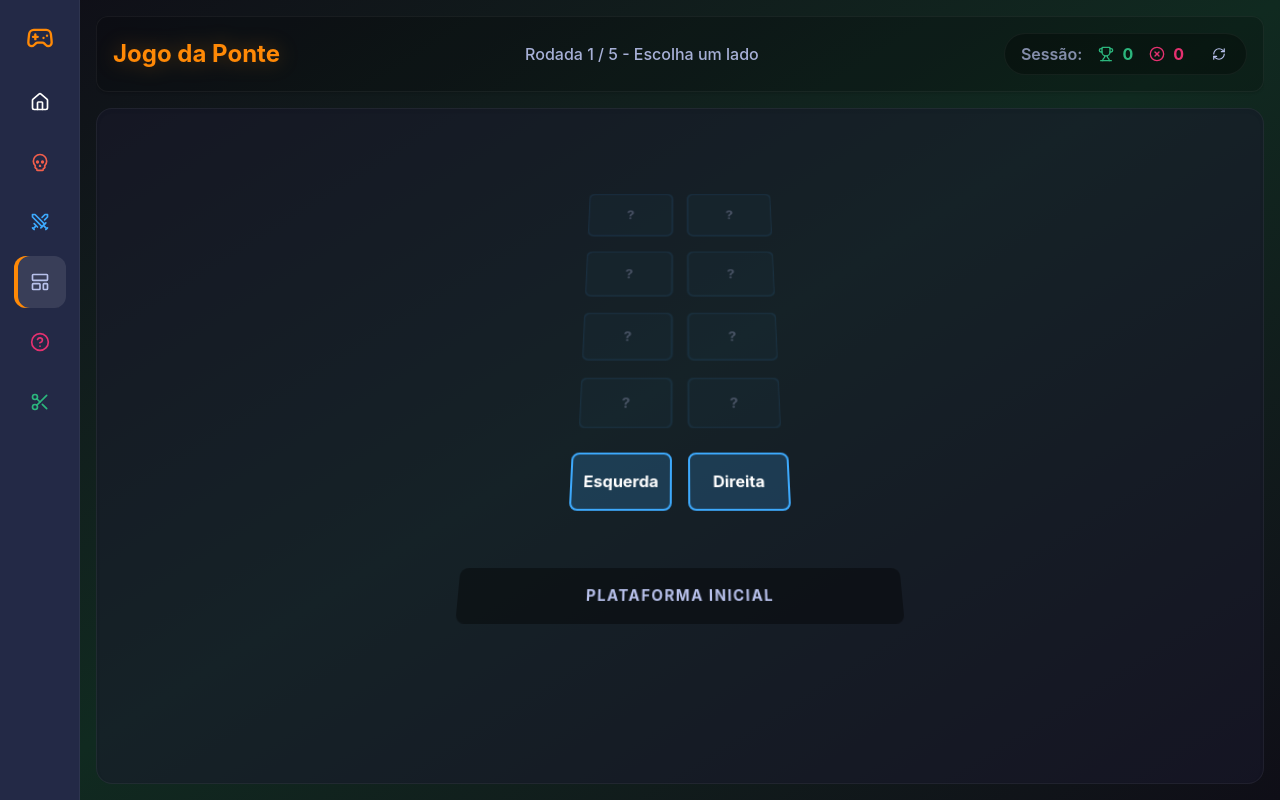
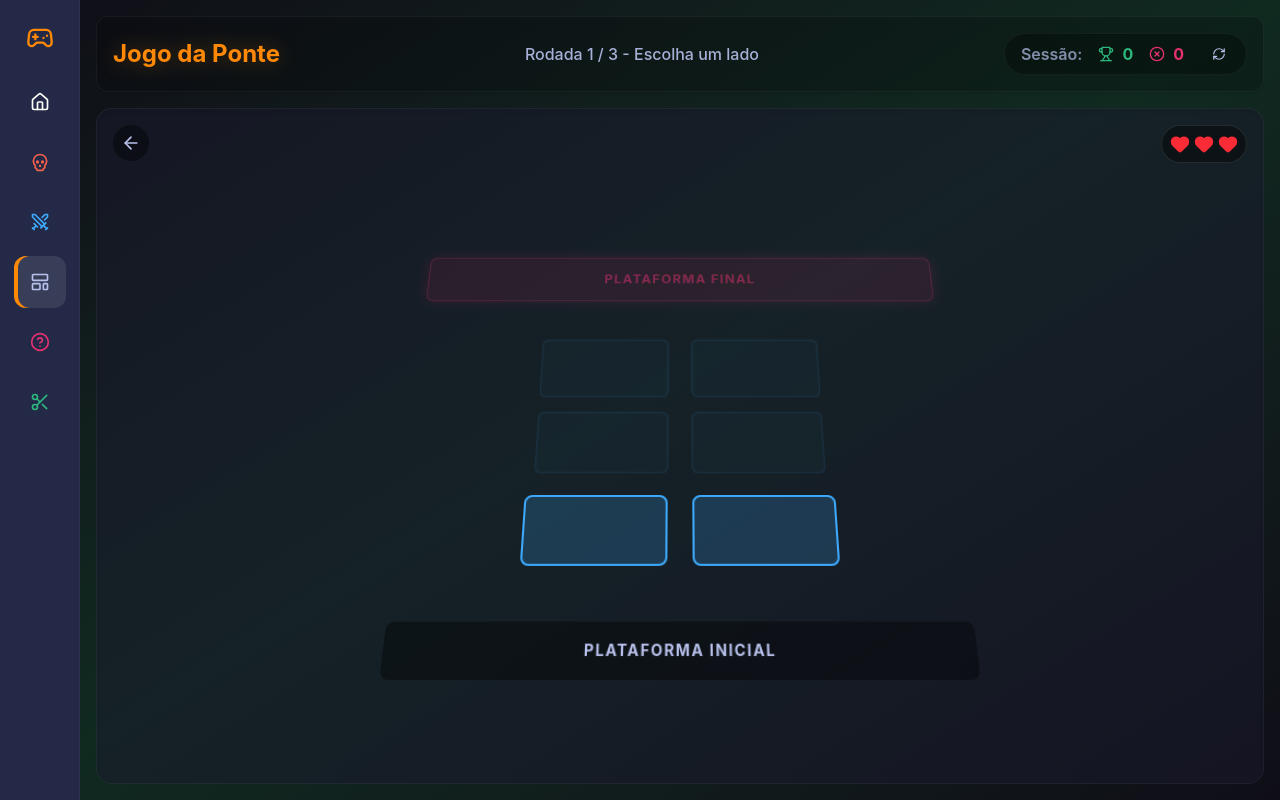
Before and after one commit to vitoriapguimaraes/arcadeHub, a React (Vite) app: page /bridge in a window 1280 px wide. Both pictures are taken after a click on the button "Começar Desafio". Built offline with nearby package versions, Linux system fonts and the light colour scheme.

Commit message:
refactor/ bridge visual

```diff
--- a/src/games/Bridge/index.jsx
+++ b/src/games/Bridge/index.jsx
@@ -1,23 +1,51 @@
-import { useState } from "react";
-import { Play, RefreshCw, Footprints, Skull } from "lucide-react";
+import { useState, useRef, useEffect } from "react";
+import {
+  Play,
+  RefreshCw,
+  Footprints,
+  Skull,
+  ArrowLeft,
+  Trophy,
+  Heart,
+} from "lucide-react";
 import GameHeader from "../../components/GameHeader";
 
 const Bridge = () => {
   const [gameState, setGameState] = useState("start"); // start, playing, won, lost
   const [round, setRound] = useState(1);
   const [history, setHistory] = useState([]); // Array of 'left' or 'right' for visual path
-  const [difficulty, setDifficulty] = useState(5); // 5 (Easy), 10 (Medium), 18 (Hard)
+  const [difficulty, setDifficulty] = useState(3); // 3, 5, 10, 15
   const [score, setScore] = useState({ wins: 0, losses: 0 }); // Session Score
+
+  // New State for Life System
+  const [lives, setLives] = useState(3);
+  const [secretPath, setSecretPath] = useState([]); // Array of correct sides ['left', 'right', ...]
+
+  const activeRowRef = useRef(null);
+
+  const generatePath = (length) => {
+    return Array.from({ length }, () =>
+      Math.random() >= 0.5 ? "right" : "left"
+    );
+  };
 
   const startGame = () => {
     setGameState("playing");
     setRound(1);
     setHistory([]);
+    setLives(3);
+    setSecretPath(generatePath(difficulty));
+  };
+
+  const quitGame = () => {
+    setGameState("start");
+    setRound(1);
+    setHistory([]);
   };
 
   const handleChoice = (side) => {
-    // 50% chance of survival
-    const isSafe = Math.random() >= 0.5;
+    const correctSide = secretPath[round - 1];
+    const isSafe = side === correctSide;
 
     const newHistory = [...history, { side, safe: isSafe }];
     setHistory(newHistory);
@@ -30,8 +58,21 @@ const Bridge = () => {
         setRound(round + 1);
       }
     } else {
-      setGameState("lost");
-      setScore((prev) => ({ ...prev, losses: prev.losses + 1 }));
+      // Wrong Step!
+      if (lives > 1) {
+        // Lose a life, reset position but KEEP path
+        setTimeout(() => {
+          setLives((prev) => prev - 1);
+          setRound(1);
+          setHistory([]);
+          // Optional: visual feedback of reset?
+        }, 1000); // 1s delay to see the skull
+      } else {
+        // Game Over
+        setLives(0);
+        setGameState("lost");
+        setScore((prev) => ({ ...prev, losses: prev.losses + 1 }));
+      }
     }
   };
 
@@ -50,6 +91,9 @@ const Bridge = () => {
     return `Rodada ${round} / ${difficulty} - Escolha um lado`;
   };
 
+  // Calculate camera offset (moves up as player advances)
+  const cameraOffset = (round - 1) * 85; // 70px height + ~15px gap/margin
+
   return (
     <div className="flex flex-col h-full w-full gap-4 overflow-hidden relative">
       <GameHeader
@@ -61,7 +105,7 @@ const Bridge = () => {
 
       {gameState === "start" ? (
         <div className="flex-1 flex flex-col items-center justify-center gap-8 relative z-10">
-          <div className="bg-card p-8 rounded-2xl flex flex-col items-center shadow-xl border border-white/5 max-w-md w-full text-center">
+          <div className="bg-card p-8 rounded-2xl flex flex-col items-center shadow-xl border border-white/5 max-w-2xl w-full text-center">
             <Footprints size={64} className="text-primary mb-4" />
             <div className="space-y-2 mb-8">
               <h3 className="text-xl font-bold text-white">Sua Missão</h3>
@@ -76,17 +120,23 @@ const Bridge = () => {
                 Dificuldade
               </p>
               <div className="flex gap-2 justify-center w-full">
-                {[5, 10, 15].map((level) => (
+                {[3, 5, 10, 15].map((level) => (
                   <button
                     key={level}
                     onClick={() => setDifficulty(level)}
-                    className={`flex-1 py-3 rounded-lg font-bold transition-all border ${
+                    className={`flex-1 py-3 px-2 rounded-lg font-bold transition-all border text-sm ${
                       difficulty === level
                         ? "bg-primary text-white border-primary shadow-glow-primary scale-105"
                         : "bg-black/30 text-text-secondary border-white/10 hover:bg-white/10"
                     }`}
                   >
-                    {level === 5 ? "Fácil" : level === 10 ? "Médio" : "Difícil"}{" "}
+                    {level === 3
+                      ? "Intro"
+                      : level === 5
+                      ? "Fácil"
+                      : level === 10
+                      ? "Médio"
+                      : "Difícil"}{" "}
                     ({level})
                   </button>
                 ))}
@@ -103,39 +153,66 @@ const Bridge = () => {
         </div>
       ) : (
         <div className="relative flex-1 w-full flex flex-col items-center justify-start overflow-hidden bg-[#1a1a2e]/50 rounded-2xl border border-white/5 perspective-[800px] shadow-inner p-4">
-          <div className="w-full max-w-md flex flex-col gap-4 transform rotate-x-[20deg] flex-1 overflow-y-auto overflow-x-hidden p-4 pb-20 mask-linear-fade">
+          <button
+            onClick={quitGame}
+            className="absolute top-4 left-4 z-50 p-2 rounded-full bg-black/40 text-text-secondary hover:bg-white/10 hover:text-white transition-colors cursor-pointer"
+            title="Voltar ao Menu"
+          >
+            <ArrowLeft size={20} />
+          </button>
+
+          <div className="absolute top-4 right-4 z-50 flex gap-1 bg-black/40 p-2 rounded-full backdrop-blur-sm border border-white/10">
+            {[...Array(3)].map((_, i) => (
+              <Heart
+                key={i}
+                size={20}
+                className={`transition-colors ${
+                  i < lives
+                    ? "fill-red-500 text-red-500"
+                    : "fill-transparent text-white/20"
+                }`}
+              />
+            ))}
+          </div>
+
+          <div
+            className="w-full max-w-xl flex flex-col justify-end gap-3 transform rotate-x-[20deg] flex-1 overflow-hidden p-4 pb-24"
+            style={{
+              transform: `rotateX(20deg) translateY(${cameraOffset}px)`,
+              transition: "transform 0.6s ease-out",
+            }}
+          >
+            <div className="text-center mb-8 p-4 bg-tertiary/20 border border-tertiary/50 rounded-lg text-tertiary font-bold tracking-widest text-sm uppercase animate-pulse shadow-[0_0_15px_rgba(229,49,112,0.3)]">
+              Plataforma Final
+            </div>
+
             {/* Future Steps Placeholders */}
             {Array.from({ length: Math.max(0, difficulty - round) }).map(
               (_, i) => (
                 <div
                   key={`future-${i}`}
-                  className="flex justify-center gap-4 opacity-30 scale-95"
+                  className="flex justify-center gap-6 opacity-30 scale-95"
                 >
-                  <div className="w-[100px] h-[60px] rounded-lg border-2 border-[#3da9fc]/30 bg-[#3da9fc]/10 flex items-center justify-center text-text-secondary font-bold backdrop-blur-sm">
-                    ?
-                  </div>
-                  <div className="w-[100px] h-[60px] rounded-lg border-2 border-[#3da9fc]/30 bg-[#3da9fc]/10 flex items-center justify-center text-text-secondary font-bold backdrop-blur-sm">
-                    ?
-                  </div>
+                  <div className="w-[140px] h-[70px] rounded-lg border-2 border-[#3da9fc]/30 bg-[#3da9fc]/10 flex items-center justify-center text-text-secondary font-bold backdrop-blur-sm text-lg"></div>
+                  <div className="w-[140px] h-[70px] rounded-lg border-2 border-[#3da9fc]/30 bg-[#3da9fc]/10 flex items-center justify-center text-text-secondary font-bold backdrop-blur-sm text-lg"></div>
                 </div>
               )
             )}
 
             {/* Current Interaction Row */}
-            {gameState === "playing" && (
-              <div className="flex justify-center gap-4 animate-bounce-in z-20 my-2">
+            {gameState === "playing" && history.length < round && (
+              <div
+                ref={activeRowRef}
+                className="flex justify-center gap-6 animate-bounce-in z-20 my-2"
+              >
                 <button
                   onClick={() => handleChoice("left")}
-                  className="w-[100px] h-[60px] rounded-lg border-2 border-[#3da9fc] bg-[#3da9fc]/20 text-white font-bold cursor-pointer hover:bg-[#3da9fc]/40 hover:-translate-y-1 hover:shadow-[0_10px_20px_rgba(61,169,252,0.2)] transition-all flex items-center justify-center"
-                >
-                  Esquerda
-                </button>
+                  className="w-[140px] h-[70px] rounded-lg border-2 border-[#3da9fc] bg-[#3da9fc]/20 text-white font-bold cursor-pointer hover:bg-[#3da9fc]/40 hover:-translate-y-1 hover:shadow-[0_10px_20px_rgba(61,169,252,0.2)] transition-all flex items-center justify-center text-lg"
+                ></button>
                 <button
                   onClick={() => handleChoice("right")}
-                  className="w-[100px] h-[60px] rounded-lg border-2 border-[#3da9fc] bg-[#3da9fc]/20 text-white font-bold cursor-pointer hover:bg-[#3da9fc]/40 hover:-translate-y-1 hover:shadow-[0_10px_20px_rgba(61,169,252,0.2)] transition-all flex items-center justify-center"
-                >
-                  Direita
-                </button>
+                  className="w-[140px] h-[70px] rounded-lg border-2 border-[#3da9fc] bg-[#3da9fc]/20 text-white font-bold cursor-pointer hover:bg-[#3da9fc]/40 hover:-translate-y-1 hover:shadow-[0_10px_20px_rgba(61,169,252,0.2)] transition-all flex items-center justify-center text-lg"
+                ></button>
               </div>
             )}
 
@@ -143,41 +220,41 @@ const Bridge = () => {
             {[...history].reverse().map((step, i) => (
               <div
                 key={`hist-${i}`}
-                className="flex justify-center gap-4 opacity-90"
+                className="flex justify-center gap-6 opacity-90"
               >
                 {/* Left Block */}
                 <div
-                  className={`w-[100px] h-[60px] rounded-lg border-2 flex items-center justify-center transition-all duration-500 ${
+                  className={`w-[140px] h-[70px] rounded-lg border-2 flex items-center justify-center transition-all duration-500 ${
                     step.side === "left"
                       ? step.safe
                         ? "bg-[#2cb67d]/40 border-[#2cb67d] shadow-[0_0_20px_rgba(44,182,125,0.3)]"
                         : "bg-tertiary/40 border-tertiary rotate-3 scale-90 opacity-70"
-                      : "border-white/5 bg-white/5 opacity-20"
+                      : "opacity-0 border-transparent"
                   }`}
                 >
                   {step.side === "left" &&
                     (step.safe ? (
-                      <Footprints size={24} className="text-white" />
+                      <Footprints size={28} className="text-white" />
                     ) : (
-                      <Skull size={24} className="text-white animate-shake" />
+                      <Skull size={28} className="text-white animate-shake" />
                     ))}
                 </div>
 
                 {/* Right Block */}
                 <div
-                  className={`w-[100px] h-[60px] rounded-lg border-2 flex items-center justify-center transition-all duration-500 ${
+                  className={`w-[140px] h-[70px] rounded-lg border-2 flex items-center justify-center transition-all duration-500 ${
                     step.side === "right"
                       ? step.safe
                         ? "bg-[#2cb67d]/40 border-[#2cb67d] shadow-[0_0_20px_rgba(44,182,125,0.3)]"
                         : "bg-tertiary/40 border-tertiary -rotate-3 scale-90 opacity-70"
-                      : "border-white/5 bg-white/5 opacity-20"
+                      : "opacity-0 border-transparent"
                   }`}
                 >
                   {step.side === "right" &&
                     (step.safe ? (
-                      <Footprints size={24} className="text-white" />
+                      <Footprints size={28} className="text-white" />
                     ) : (
-                      <Skull size={24} className="text-white animate-shake" />
+                      <Skull size={28} className="text-white animate-shake" />
                     ))}
                 </div>
               </div>
```
